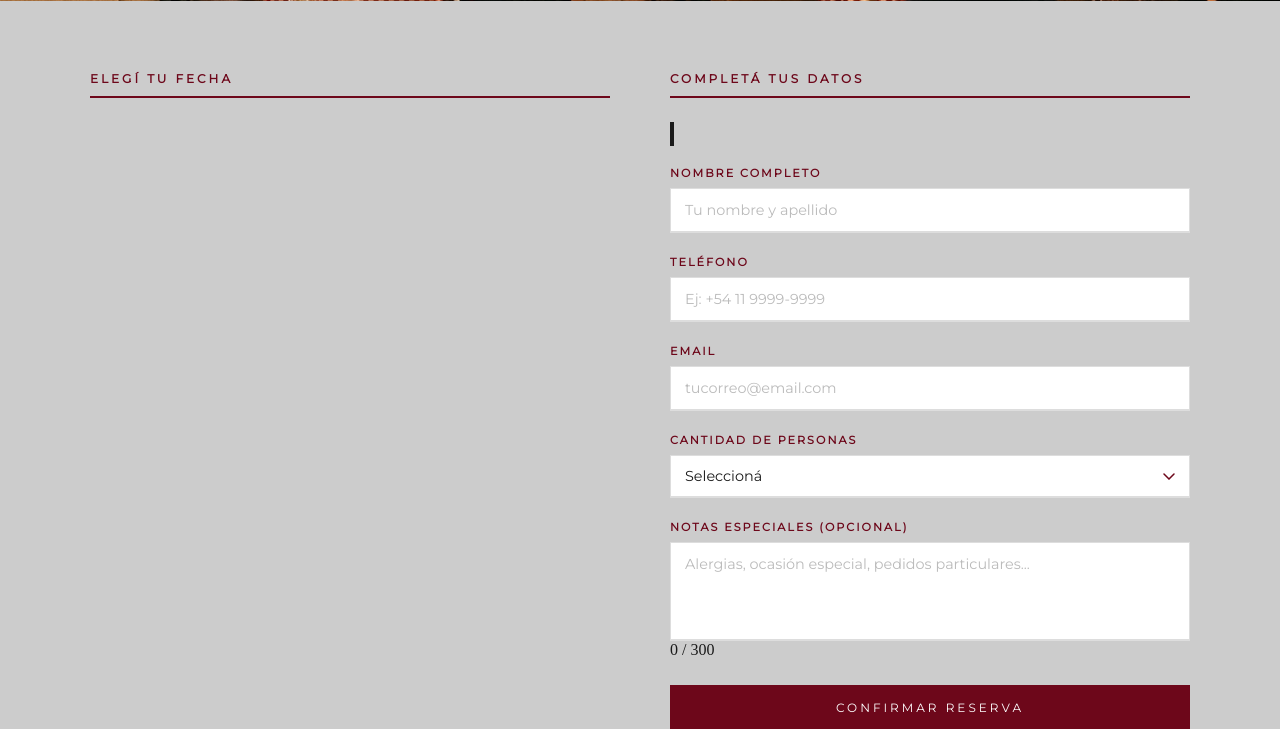
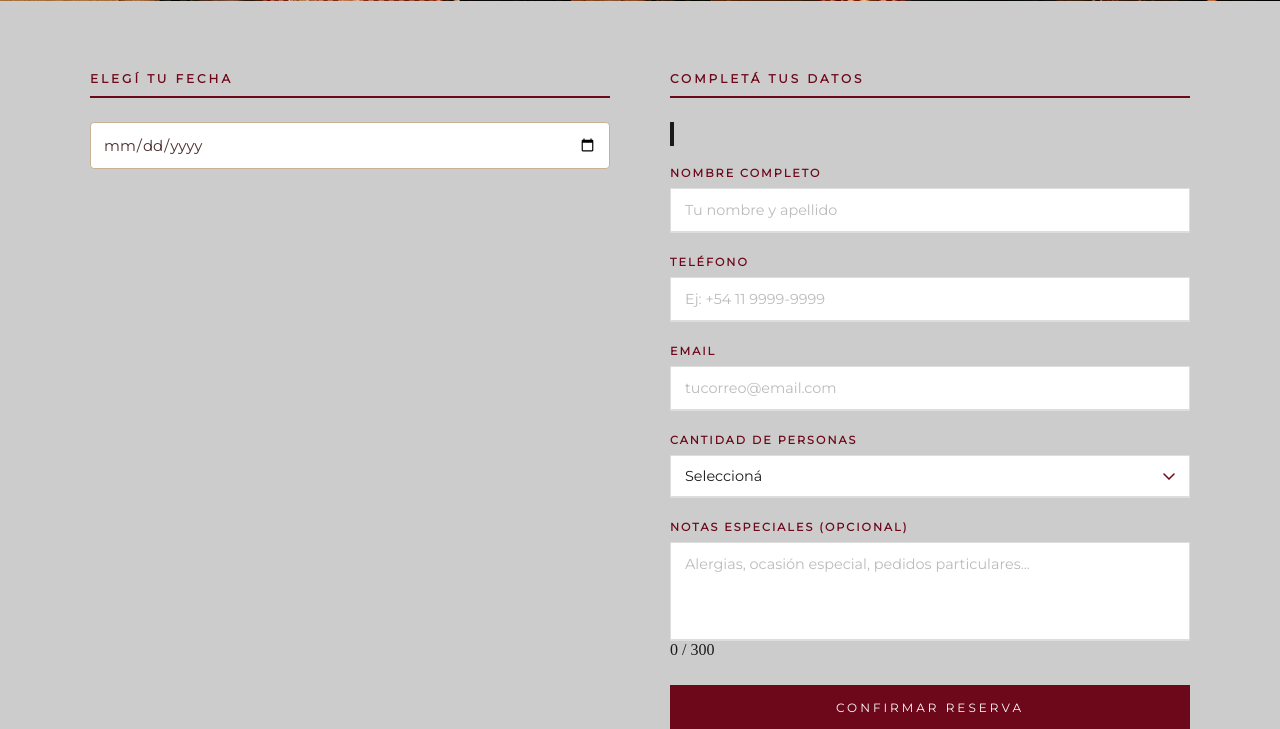
Before and after one commit to mquilici06/APPWEB-IDS-1C2026, a Flask app: page /reservas in a window 1280 px wide. Shown: the part 551-1280 px from the top of the page. Run offline with Flask 3, Linux system fonts and the light colour scheme; some web fonts are replaced.

Commit message:
Agrego input de fecha con estilos en el frontend de reservas

```diff
--- a/Frontend/static/styles/reservas.css
+++ b/Frontend/static/styles/reservas.css
@@ -147,3 +147,20 @@
     margin-bottom: 20px;
     border-left: 4px solid;
 }
+
+
+.fecha-selector {
+    margin-bottom: 25px;
+}
+
+.colocar-calendario {
+    width: 100%;
+    padding: 12px;
+    border: 1px solid #c9b097;
+    border-radius: 4px;
+    color: #4a2e2b;
+    font-size: 15px;
+    font-family: 'Montserrat', sans-serif;
+    outline: none;
+    box-sizing: border-box;
+}
--- a/Frontend/templates/reservas.html
+++ b/Frontend/templates/reservas.html
@@ -21,6 +21,9 @@
 
     <div class="reservas-columna">
         <h2 class="seccion-titulo">Elegí tu fecha</h2>
+        <div class="fecha-selector">
+            <input type="date" name="fecha_reserva" class="colocar-calendario" >
+        </div>
     </div>
 
     <div class="reservas-columna">
```
